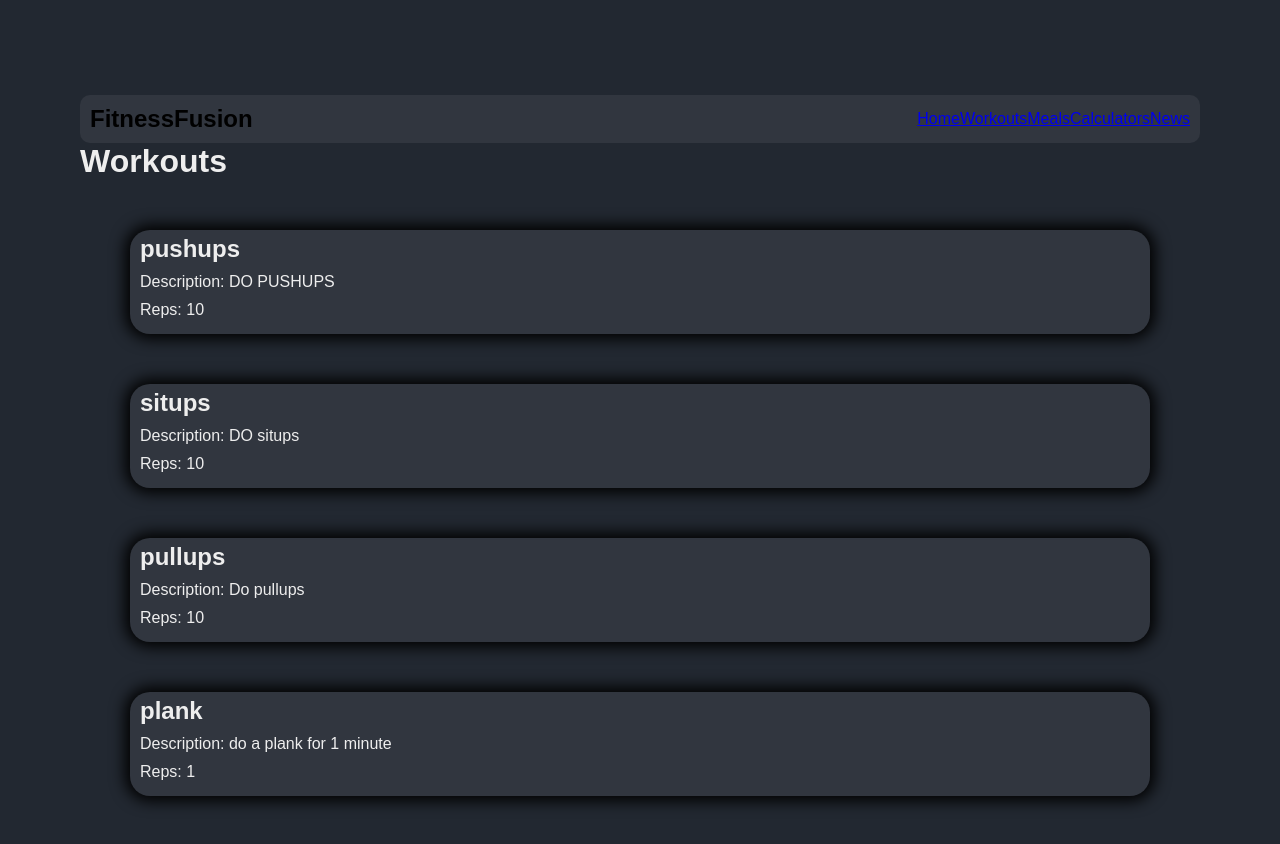
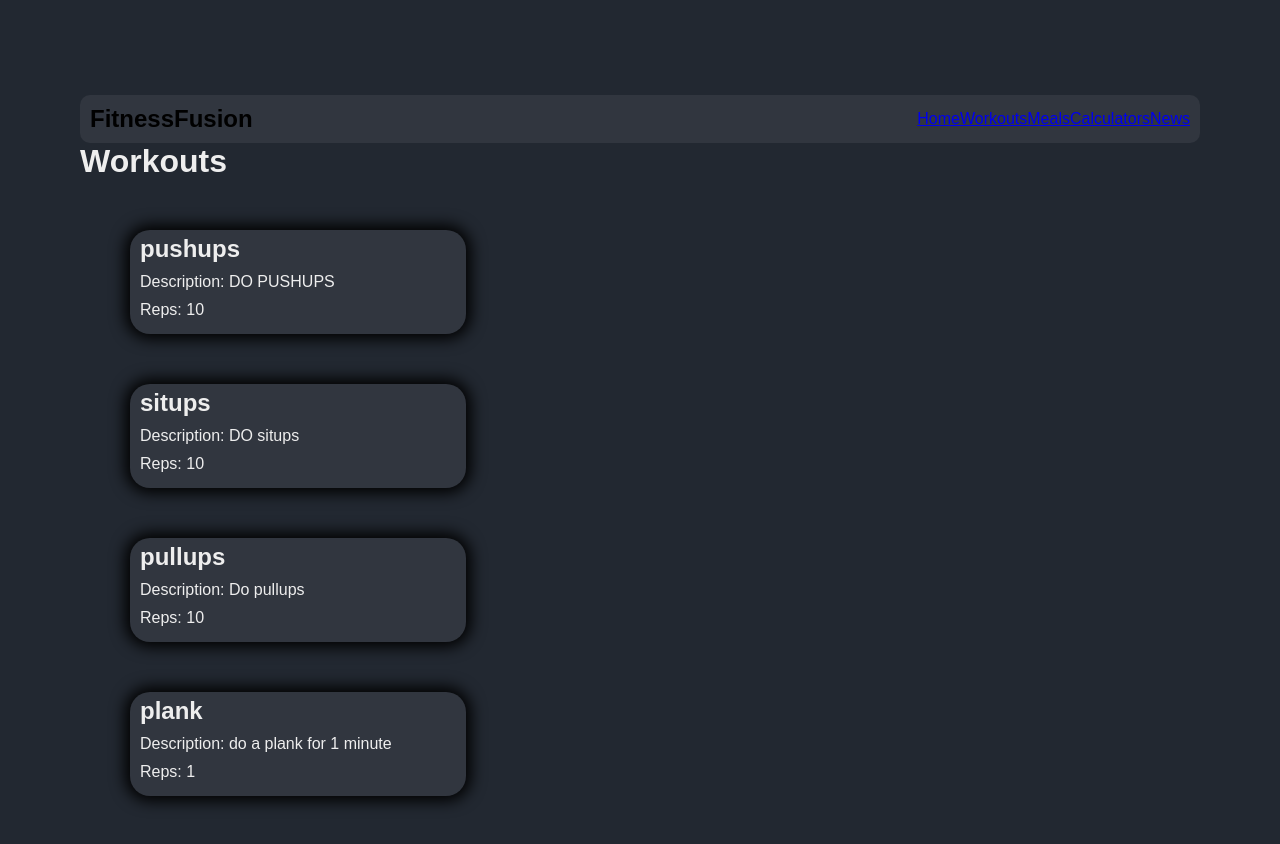
Before and after one commit to SEG3125-A/Lab8_Group16, a React (Create React App) app in the folder fitness-website/: page /workouts in a window 1280 px wide. Shown: the top 844 px of the page. Built offline with nearby package versions, Linux system fonts and the light colour scheme; data requests are answered from the project's data file.

Commit message:
styling change

```diff
--- a/fitness-website/src/App.css
+++ b/fitness-website/src/App.css
@@ -119,6 +119,7 @@ body {
   display: block;
   padding: 5px 10px;
   margin: 50px;
+  max-width: 30%;
   background-color: #31363f;
   border-radius: 20px;
   box-shadow: 0px 0px 15px 5px #000000;
```
